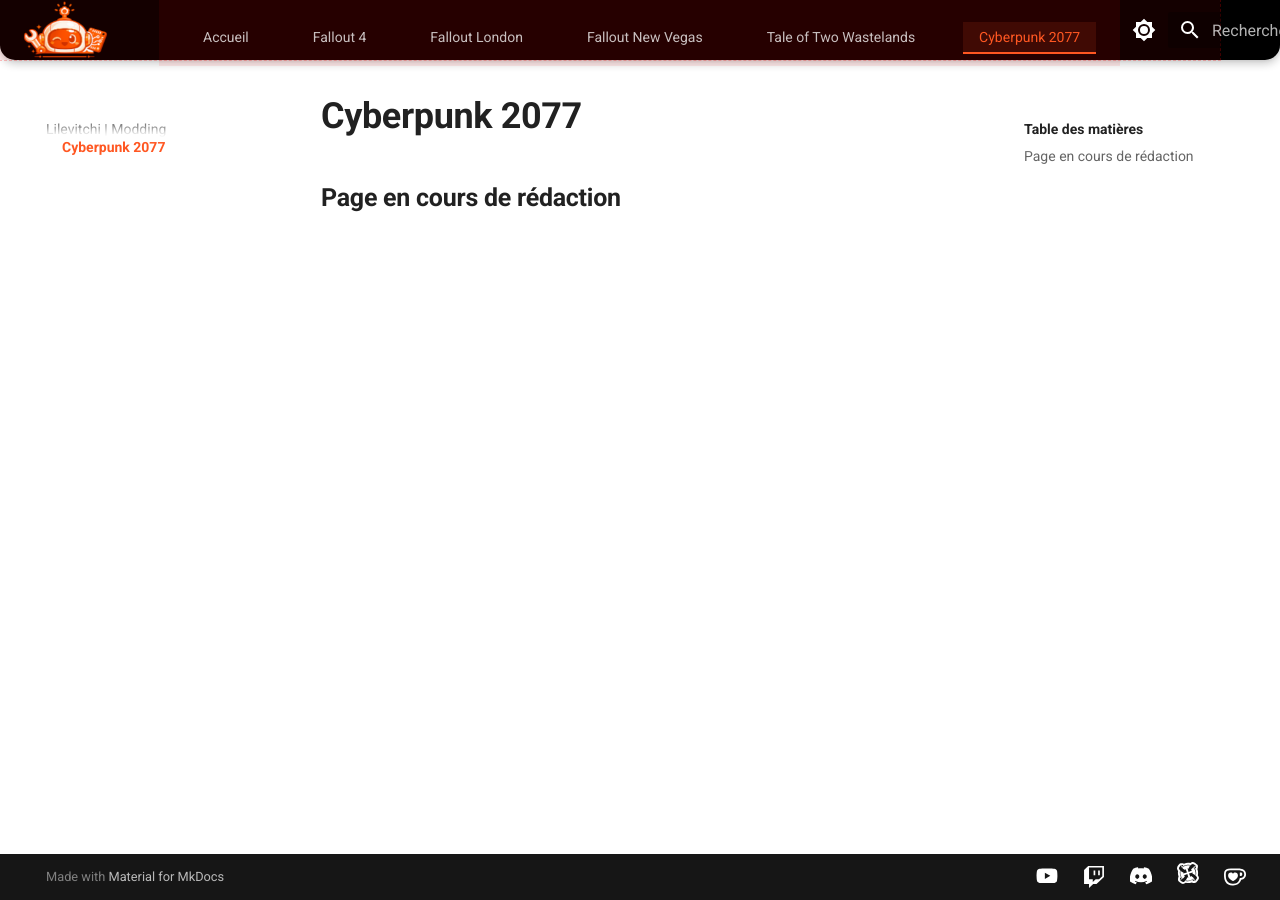
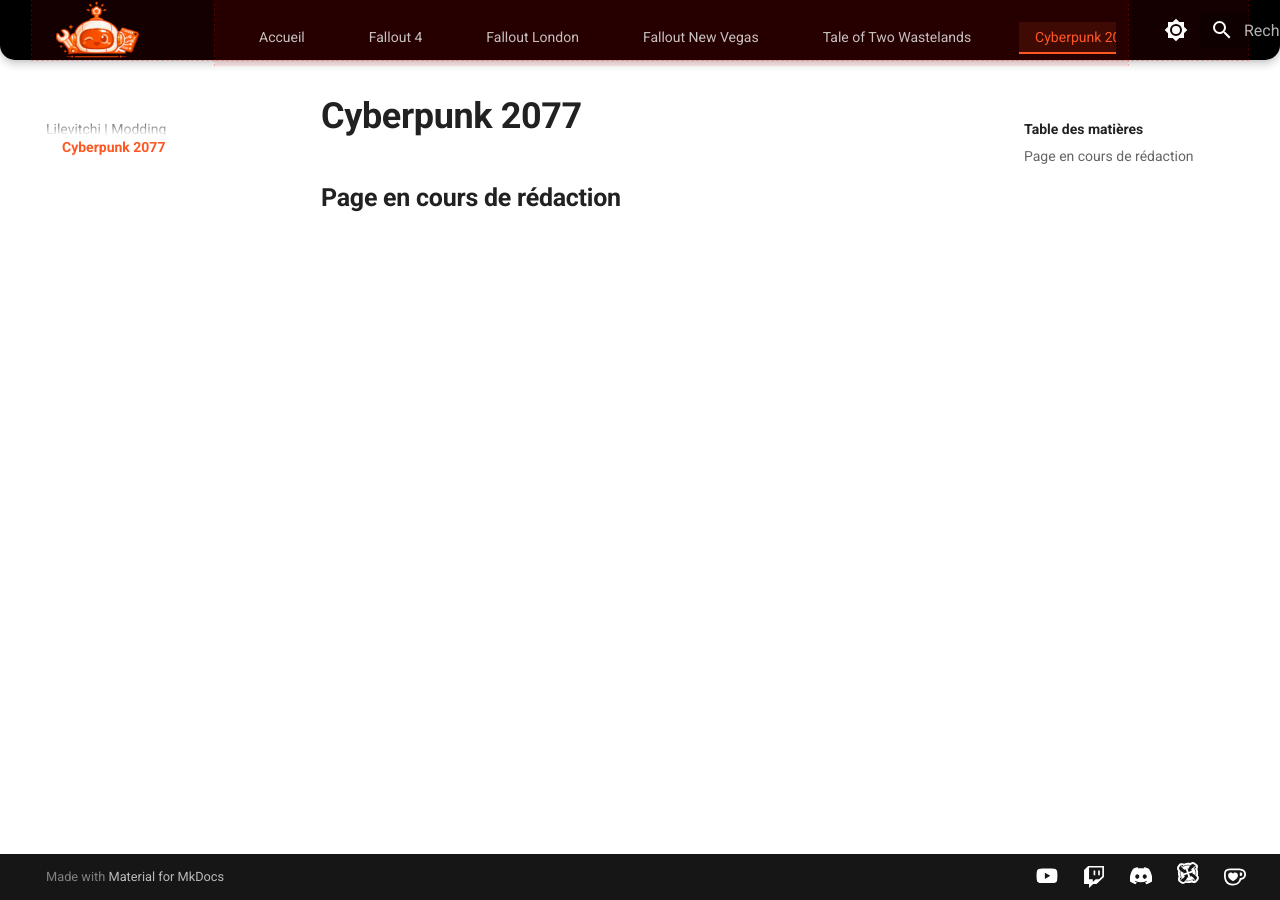
Before and after one commit to Lilevitchi/lilevitchi.github.io, an MkDocs documentation site: the page built from docs/cyberpunk/index.md, in a window 1280 px wide. Built offline with MkDocs 1.6.1 and Material for MkDocs 9.7.7, drawn with Linux system fonts in a browser that asks for light colours.

Commit message:
Update extra.css

```diff
--- a/docs/stylesheets/extra.css
+++ b/docs/stylesheets/extra.css
@@ -84,6 +84,7 @@
 /* Contenu interne du header */
 [data-md-color-scheme] .md-header__inner {
   display: flex;
+  width: 100%;
   align-items: center;
   height: var(--header-height);
 }
@@ -92,10 +93,10 @@
 [data-md-color-scheme] .md-header .md-grid {
   display: flex;
   align-items: center;
-  width: 100%;
-  /* max-width: var(--grid-max-width);*/
-  margin-left: 0;
- /* margin: 0 auto;
+  /* width: 100%;*/
+  max-width: var(--grid-max-width);
+  /* margin-left: 0;
+  margin: 0 auto;
   margin-right: auto;*/
   padding: 12px;
   background-color: rgba(255, 0, 0, 0.08);
```
